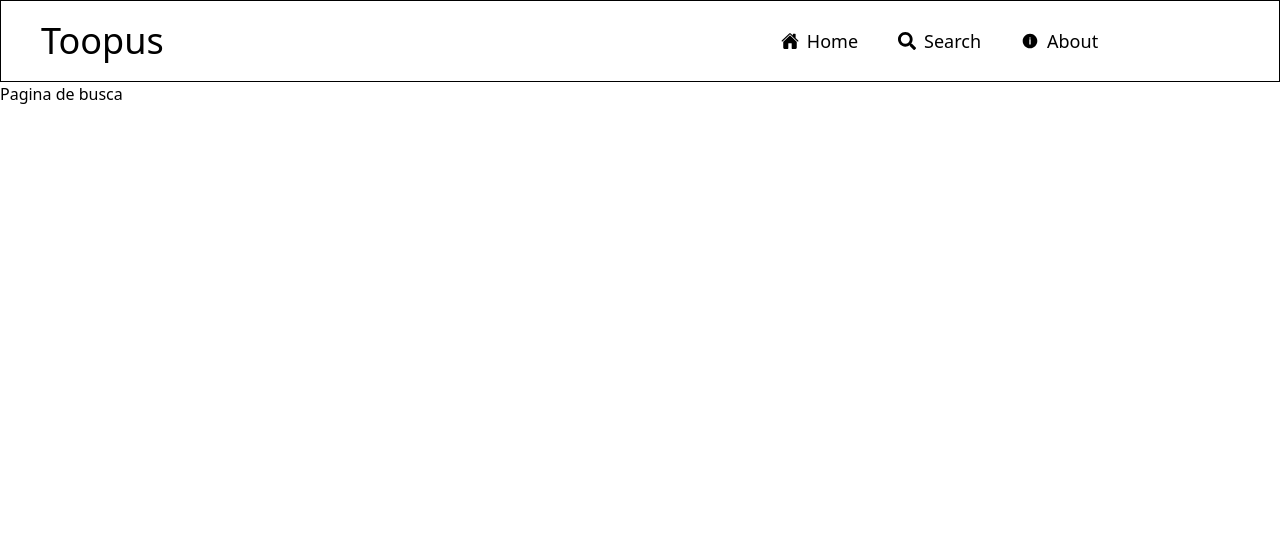
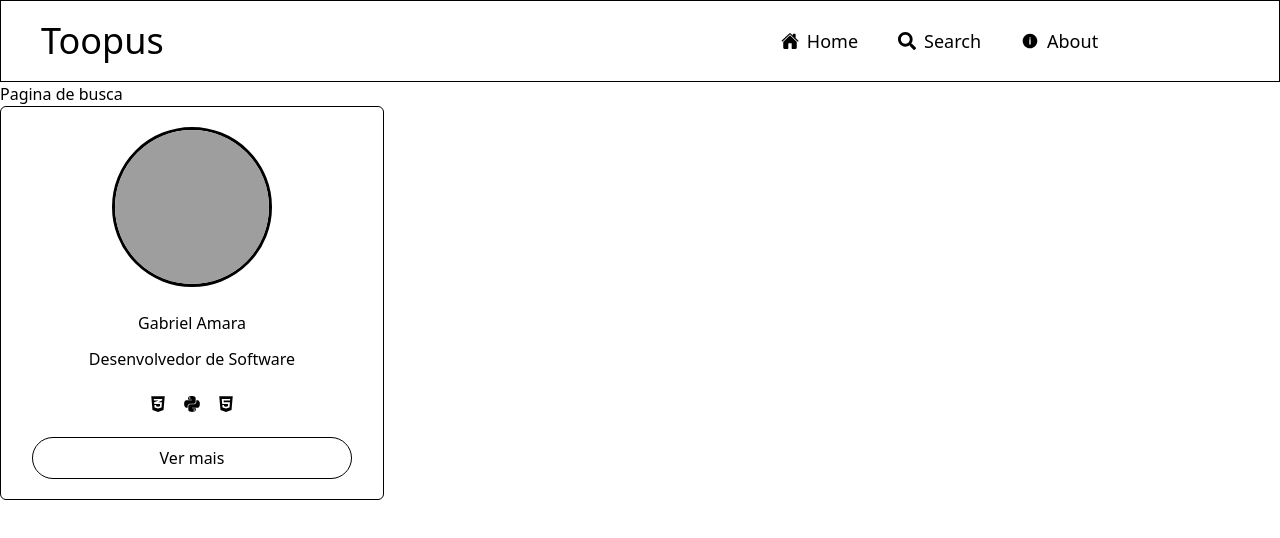
Before and after one commit to gabrielamara98/Toopus, a React (Vite) app: page /search in a window 1280 px wide. Shown: the top 538 px of the page. Built offline with nearby package versions, Linux system fonts and the light colour scheme; grey boxes are pictures that could not be loaded.

Commit message:
Estruura do Card + Inserção pagina Search

```diff
--- a/src/components/Card.jsx
+++ b/src/components/Card.jsx
@@ -1,7 +1,24 @@
+import { FaCss3Alt } from "react-icons/fa";
+import { FaPython } from "react-icons/fa6";
+import { FaHtml5 } from "react-icons/fa";
+
+
 function Card(){
     return(
-        <div>
-
+        <div className="grid auto-rows-auto w-sm border justify-items-center gap-6 px-5 py-5 rounded-md">
+            <div className="w-40 h-40 rounded-full overflow-hidden border-3">
+                <img className="w-full h-full object-cover"src="https://i.pinimg.com/564x/7c/3d/7a/7c3d7a5e2ca5ebafe4346470a9efa667.jpg"></img>
+            </div>
+            <div className="flex flex-col text-center gap-3">
+                <p>Gabriel Amara</p>
+                <p>Desenvolvedor de Software</p>
+            </div>
+            <div className="flex flex-row gap-4 text-lg">
+                <FaCss3Alt/>
+                <FaPython/>
+                <FaHtml5/>
+            </div>
+            <button className="border rounded-full min-w-xs py-2 px-2 ">Ver mais</button>
         </div>
     )
 }
--- a/src/pages/Search.jsx
+++ b/src/pages/Search.jsx
@@ -1,6 +1,11 @@
+import Card from "../components/Card";
+
 function Search(){
     return(
-        <div>Pagina de busca</div>
+        <>
+        <h2>Pagina de busca</h2>
+        <Card></Card>
+        </>
 
     )
 }
```
